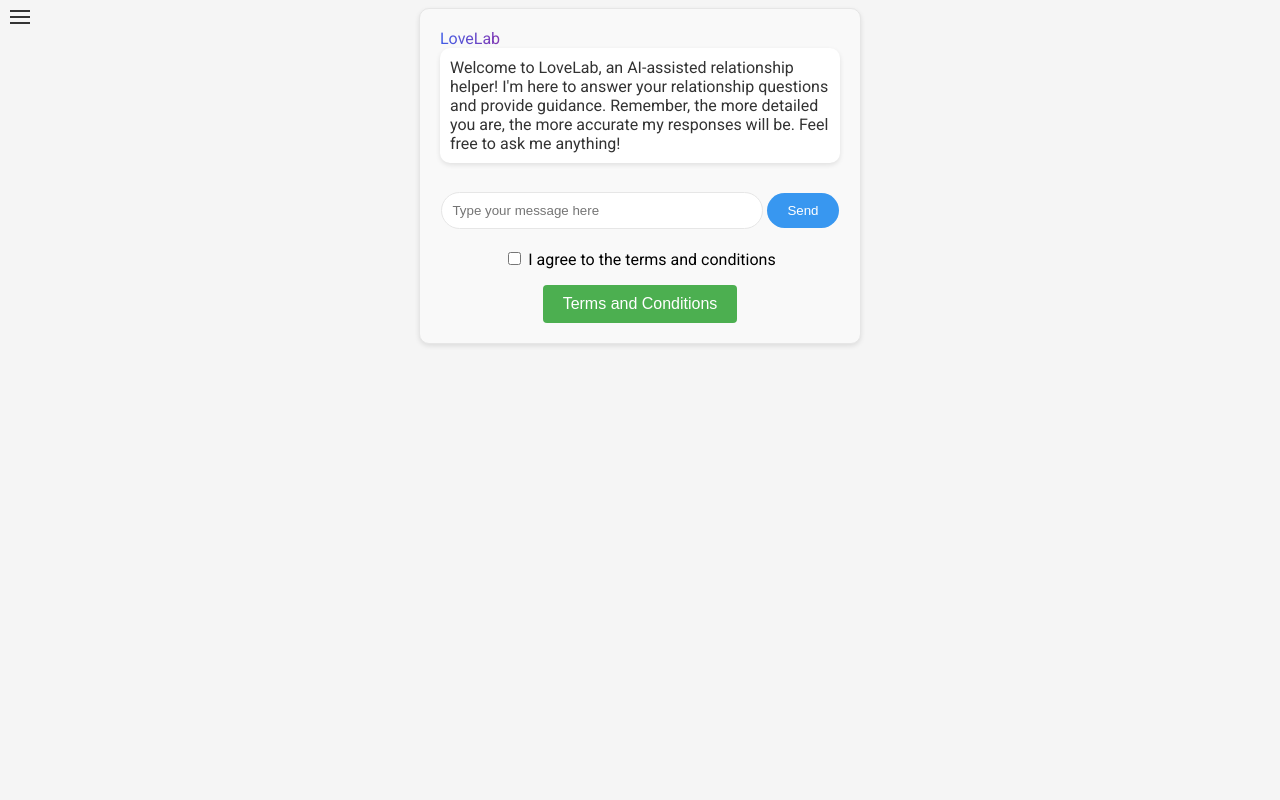
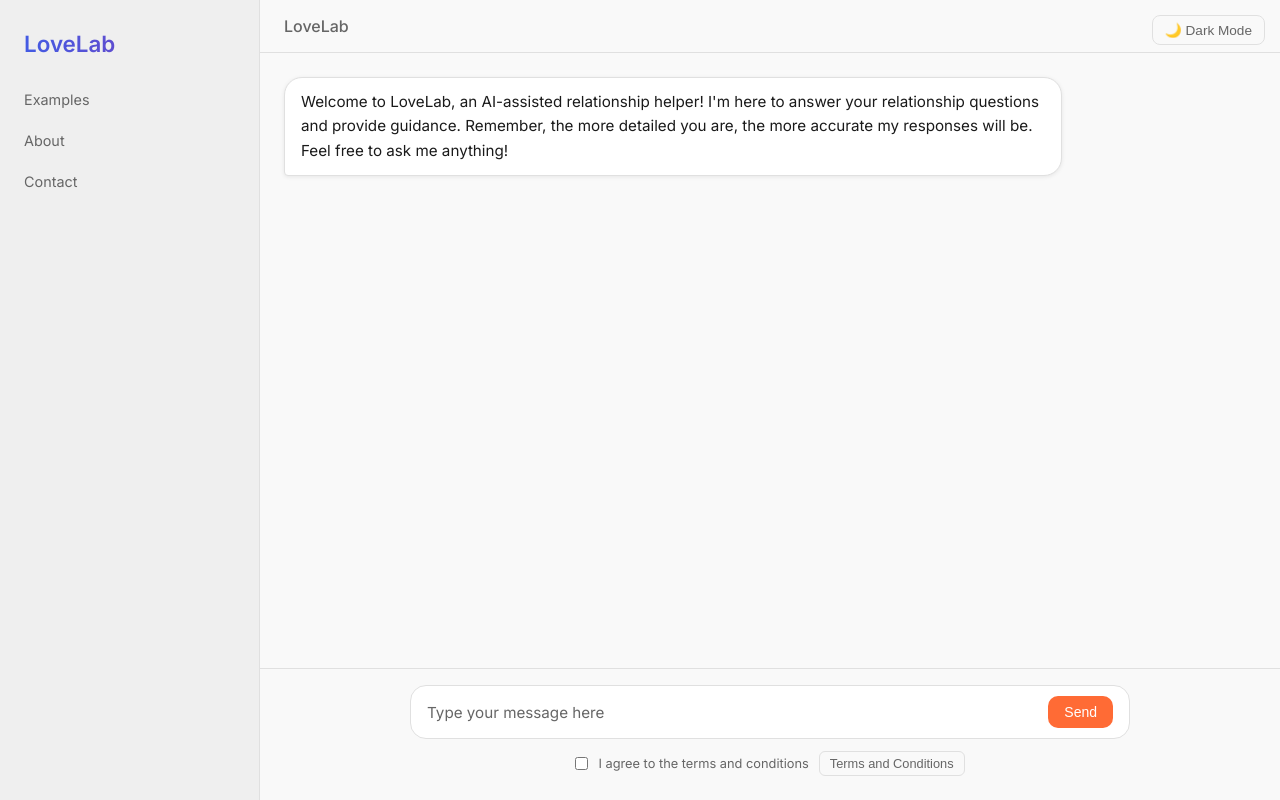
Before and after one commit to jdabr/LoveLab01, a Flask app: page / in a window 1280 px wide. Run offline with Flask 3, Linux system fonts and the light colour scheme.

Commit message:
Reformatting Website structure, adding Dark mode and chat bubbles

```diff
--- a/app.py
+++ b/app.py
@@ -93,7 +93,7 @@ app = Flask(__name__, static_url_path='/static', static_folder='static')
 #running in proudction environment, changes made affect actual website
 #prod = real life, #dev = testing ground
 
-ENV = 'dev'
+ENV = 'prod'
 
 if ENV == 'dev':
     app.config['SQLALCHEMY_DATABASE_URI'] = 'postgresql://postgres:lovelab1@localhost/LoveLab'
--- a/static/script.js
+++ b/static/script.js
@@ -1,8 +1,48 @@
-// Wait for the HTML document to finish loading
 document.addEventListener('DOMContentLoaded', function () {
     var chatApp = new ChatApp();
     chatApp.init();
+
+    new ThemeManager('theme-toggle');
 });
+
+class ThemeManager {
+    constructor(toggleBtnId) {
+        this.toggleBtn = document.getElementById(toggleBtnId);
+        this.darkMediaQuery = window.matchMedia('(prefers-color-scheme: dark)');
+        this.init();
+    }
+
+    getPreferredTheme() {
+        return localStorage.getItem('theme') ||
+            (this.darkMediaQuery.matches ? 'dark' : 'light');
+    }
+
+    applyTheme(theme) {
+        document.documentElement.setAttribute('data-theme', theme);
+        this.toggleBtn.textContent = theme === 'dark' ? '☀️ Light Mode' : '🌙 Dark Mode';
+    }
+
+    toggle() {
+        const current = document.documentElement.getAttribute('data-theme');
+        const next = current === 'dark' ? 'light' : 'dark';
+        localStorage.setItem('theme', next);
+        this.applyTheme(next);
+    }
+
+    watchSystemTheme() {
+        this.darkMediaQuery.addEventListener('change', (e) => {
+            if (!localStorage.getItem('theme')) {
+                this.applyTheme(e.matches ? 'dark' : 'light');
+            }
+        });
+    }
+
+    init() {
+        this.applyTheme(this.getPreferredTheme());
+        this.toggleBtn.addEventListener('click', () => this.toggle());
+        this.watchSystemTheme();
+    }
+}
 
 class ChatApp {
     constructor() {
@@ -14,7 +54,7 @@ class ChatApp {
         this.termsText = document.getElementById('terms-text');
         this.mobileMenu = document.getElementById('mobile-menu');
         this.hamburgerMenu = document.getElementById('hamburger-menu');
-        this.messageLog = []; // Array to store the message log
+        this.messageLog = [];
     }
 
     init() {
@@ -25,7 +65,7 @@ class ChatApp {
     }
 
     handleSubmit(e) {
-        e.preventDefault(); // Prevent the form from being submitted and the page from refreshing
+        e.preventDefault();
 
         if (!this.termsCheckbox.checked) {
             alert('Please agree to the terms and conditions to continue using the app.');
@@ -139,8 +179,21 @@ class Message {
 
 class ThinkingMessage extends Message {
     constructor() {
-        super('assistant', 'Thinking...');
+        super('assistant', '');
         this.id = 'thinking-message';
+    }
+
+    display(container) {
+        const message = document.createElement('div');
+        message.className = 'message assistant-message thinking-message';
+        message.id = 'thinking-message';
+        message.innerHTML = `
+            <span class="dot"></span>
+            <span class="dot"></span>
+            <span class="dot"></span>
+        `;
+        container.appendChild(message);
+        container.scrollTop = container.scrollHeight;
     }
 }
 
--- a/static/style.css
+++ b/static/style.css
@@ -1,118 +1,254 @@
-body {
-    font-family: 'Roboto', Arial, sans-serif;
-    background-color: #f5f5f5;
+@import url('https://fonts.googleapis.com/css2?family=Inter:wght@400;500;600&display=swap');
+
+/* ── CSS Variables ── */
+:root {
+    --bg-primary: #212121;
+    --bg-secondary: #2f2f2f;
+    --bg-input: #2f2f2f;
+    --bg-sidebar: #171717;
+    --text-primary: #ececec;
+    --text-secondary: #a0a0a0;
+    --accent: #ff6b35;
+    --accent-hover: #e55a24;
+    --user-bubble: #2f6feb;
+    --user-bubble-hover: #1a5fd4;
+    --border-color: #3a3a3a;
+    --shadow: rgba(0, 0, 0, 0.3);
 }
 
-/* Styles for the chat container */
-.chat-container {
-    width: 400px;
-    margin: 0 auto;
-    padding: 20px;
-    background-color: #f9f9f9;
-    border: 1px solid #e6e6e6;
-    border-radius: 10px;
-    box-shadow: 0 2px 5px rgba(0, 0, 0, 0.1);
+[data-theme="light"] {
+    --bg-primary: #f9f9f9;
+    --bg-secondary: #ffffff;
+    --bg-input: #ffffff;
+    --bg-sidebar: #efefef;
+    --text-primary: #1a1a1a;
+    --text-secondary: #666666;
+    --accent: #ff6b35;
+    --accent-hover: #e55a24;
+    --user-bubble: #2f6feb;
+    --border-color: #e0e0e0;
+    --shadow: rgba(0, 0, 0, 0.08);
 }
 
-/* Styles for chat messages */
-.message {
-    margin-bottom: 10px;
+/* ── Reset & Base ── */
+*, *::before, *::after {
+    box-sizing: border-box;
+    margin: 0;
+    padding: 0;
 }
 
-/* Styles for user messages */
-.user-message {
-    text-align: right;
-    color: #fff;
-    background-color: #3897f0;
-    padding: 10px;
-    border-radius: 10px;
+body {
+    font-family: 'Inter', 'Roboto', sans-serif;
+    background-color: var(--bg-primary);
+    color: var(--text-primary);
+    height: 100vh;
+    display: flex;
+    overflow: hidden;
+    transition: background-color 0.3s ease, color 0.3s ease;
 }
 
-/* Styles for assistant messages */
-.assistant-message {
-    text-align: left;
-    color: #333;
-    background-color: #fff;
-    padding: 10px;
-    border-radius: 10px;
-    box-shadow: 0 2px 5px rgba(0, 0, 0, 0.1);
+/* ── Sidebar ── */
+.sidebar {
+    width: 260px;
+    background-color: var(--bg-sidebar);
+    display: flex;
+    flex-direction: column;
+    padding: 20px 12px;
+    border-right: 1px solid var(--border-color);
+    flex-shrink: 0;
 }
 
-/* Styles for the input container, this is where send button is contained even though it's named submit (goes up to line 70) */
-.input-container {
-    margin-top: 20px;
-    text-align: center;
-}
-
-    /* Styles for the text input field */
-    .input-container input[type="text"] {
-        width: 300px;
-        padding: 10px;
-        border: 1px solid #e6e6e6;
-        border-radius: 20px;
-    }
-
-    /* Styles for the submit button */
-    .input-container input[type="submit"] {
-        margin-top: 10px;
-        padding: 10px 20px;
-        background-color: #3897f0;
-        color: #fff;
-        border: none;
-        border-radius: 20px;
-        cursor: pointer;
-        transition: background-color 0.3s ease;
-    }
-
-.input-container input[type="submit"]:hover {
-            transition: transform 0.3s ease, background-color 0.3s ease;
-        }
-
-        /* Hover state for the submit button */
-        .input-container input[type="submit"]:hover {
-            background-color: #3477b8;
-        }
-
-/* Title gradient styles */
-.title-gradient {
+.sidebar-logo {
+    font-size: 1.4rem;
+    font-weight: 600;
+    padding: 10px 12px 24px;
     background: linear-gradient(to right, #405de6, #833ab4);
     -webkit-background-clip: text;
     -webkit-text-fill-color: transparent;
 }
 
-.terms-container {
-    margin-top: 20px;
-    text-align: center;
+.sidebar nav ul {
+    list-style: none;
+    display: flex;
+    flex-direction: column;
+    gap: 4px;
 }
 
-#terms {
-    margin-bottom: 10px;
+.sidebar nav ul li a {
+    display: block;
+    padding: 10px 12px;
+    border-radius: 8px;
+    color: var(--text-secondary);
+    text-decoration: none;
+    font-size: 0.9rem;
+    transition: background-color 0.2s ease, color 0.2s ease;
+}
+
+.sidebar nav ul li a:hover {
+    background-color: var(--bg-secondary);
+    color: var(--text-primary);
+}
+
+/* ── Main Chat Area ── */
+.main-container {
+    flex: 1;
+    display: flex;
+    flex-direction: column;
+    height: 100vh;
+    overflow: hidden;
+    position: relative;
+}
+
+/* ── Header ── */
+.chat-header {
+    padding: 16px 24px;
+    border-bottom: 1px solid var(--border-color);
+    background-color: var(--bg-primary);
+    font-size: 1rem;
+    font-weight: 500;
+    color: var(--text-secondary);
+    flex-shrink: 0;
+}
+
+/* ── Message Container ── */
+#message-container {
+    flex: 1;
+    overflow-y: auto;
+    padding: 24px;
+    display: flex;
+    flex-direction: column;
+    gap: 16px;
+    scrollbar-width: thin;
+    scrollbar-color: var(--border-color) transparent;
+}
+
+#message-container::-webkit-scrollbar {
+    width: 6px;
+}
+
+#message-container::-webkit-scrollbar-thumb {
+    background-color: var(--border-color);
+    border-radius: 3px;
+}
+
+/* ── Messages ── */
+.message {
+    display: flex;
+    max-width: 720px;
+    width: 100%;
+    line-height: 1.6;
+    font-size: 0.95rem;
+}
+
+.user-message {
+    align-self: flex-end;
+    background-color: var(--user-bubble);
+    color: #ffffff;
+    padding: 12px 16px;
+    border-radius: 18px 18px 4px 18px;
+    max-width: 60%;
+}
+
+.assistant-message {
+    align-self: flex-start;
+    background-color: var(--bg-secondary);
+    color: var(--text-primary);
+    padding: 12px 16px;
+    border-radius: 18px 18px 18px 4px;
+    max-width: 80%;
+    border: 1px solid var(--border-color);
+    box-shadow: 0 1px 4px var(--shadow);
+}
+
+/* ── Input Area ── */
+.input-container {
+    padding: 16px 24px 24px;
+    background-color: var(--bg-primary);
+    border-top: 1px solid var(--border-color);
+    flex-shrink: 0;
+}
+
+.input-wrapper {
+    display: flex;
+    align-items: center;
+    background-color: var(--bg-input);
+    border: 1px solid var(--border-color);
+    border-radius: 16px;
+    padding: 10px 16px;
+    gap: 10px;
+    transition: border-color 0.2s ease, box-shadow 0.2s ease;
+    max-width: 720px;
+    margin: 0 auto;
+}
+
+.input-wrapper:focus-within {
+    border-color: var(--accent);
+    box-shadow: 0 0 0 3px rgba(255, 107, 53, 0.15);
+}
+
+.input-wrapper input[type="text"] {
+    flex: 1;
+    background: transparent;
+    border: none;
+    outline: none;
+    color: var(--text-primary);
+    font-family: 'Inter', sans-serif;
+    font-size: 0.95rem;
+}
+
+.input-wrapper input[type="text"]::placeholder {
+    color: var(--text-secondary);
+}
+
+.input-wrapper input[type="submit"] {
+    background-color: var(--accent);
+    color: #fff;
+    border: none;
+    border-radius: 10px;
+    padding: 8px 16px;
+    cursor: pointer;
+    font-size: 0.875rem;
+    font-weight: 500;
+    transition: background-color 0.2s ease, transform 0.1s ease;
+    white-space: nowrap;
+}
+
+.input-wrapper input[type="submit"]:hover {
+    background-color: var(--accent-hover);
+    transform: scale(1.03);
+}
+
+/* ── Terms ── */
+.terms-container {
+    display: flex;
+    align-items: center;
+    justify-content: center;
+    gap: 10px;
+    margin-top: 12px;
+    font-size: 0.8rem;
+    color: var(--text-secondary);
+    max-width: 720px;
+    margin-left: auto;
+    margin-right: auto;
 }
 
 #terms-button {
-    margin-top: 10px;
-    display: inline-block;
-    padding: 10px 20px;
-    background-color: #4CAF50;
-    color: white;
-    border: none;
-    border-radius: 4px;
+    background: transparent;
+    border: 1px solid var(--border-color);
+    border-radius: 6px;
+    color: var(--text-secondary);
+    padding: 4px 10px;
     cursor: pointer;
-    font-size: 16px;
-    text-align: center;
-    transition: background-color 0.3s ease;
+    font-size: 0.8rem;
+    transition: border-color 0.2s ease, color 0.2s ease;
 }
 
-#terms-button {
-    transition: transform 0.3s ease, background-color 0.3s ease;
+#terms-button:hover {
+    border-color: var(--accent);
+    color: var(--accent);
 }
 
-    /* Hover state */
-    #terms-button:hover {
-        background-color: #45a049;
-        transform: scale(1.1);
-    }
-
+/* ── Modal ── */
 .modal {
     position: fixed;
     z-index: 9999;
@@ -120,70 +256,97 @@ body {
     left: 0;
     width: 100%;
     height: 100%;
-    background-color: rgba(0, 0, 0, 0.5);
+    background-color: rgba(0, 0, 0, 0.6);
     display: flex;
     align-items: center;
     justify-content: center;
+    backdrop-filter: blur(4px);
 }
 
 .modal-content {
-    background-color: #fff;
+    background-color: var(--bg-secondary);
     width: 600px;
     max-height: 80vh;
     overflow-y: auto;
-    padding: 20px;
-    border-radius: 8px;
-    box-shadow: 0 2px 8px rgba(0, 0, 0, 0.15);
+    padding: 28px;
+    border-radius: 16px;
+    border: 1px solid var(--border-color);
+    box-shadow: 0 8px 32px var(--shadow);
+    color: var(--text-primary);
 }
 
 .close-button {
     float: right;
     cursor: pointer;
-    font-size: 20px;
-    color: #999;
+    font-size: 22px;
+    color: var(--text-secondary);
+    transition: color 0.2s ease;
 }
 
 .close-button:hover {
-        color: red;
+    color: var(--accent);
 }
 
 p {
     margin-bottom: 10px;
-    line-height: 1.5;
+    line-height: 1.6;
+    color: var(--text-primary);
 }
 
-/* Add hamburger menu styles */
+/* ── Theme Toggle ── */
+#theme-toggle {
+    position: fixed;
+    top: 15px;
+    right: 15px;
+    z-index: 1000;
+    background: transparent;
+    border: 1px solid var(--border-color);
+    border-radius: 8px;
+    color: var(--text-secondary);
+    padding: 6px 12px;
+    cursor: pointer;
+    font-size: 0.85rem;
+    transition: border-color 0.2s ease, color 0.2s ease;
+}
+
+#theme-toggle:hover {
+    border-color: var(--accent);
+    color: var(--accent);
+}
+
+/* ── Hamburger (mobile) ── */
 .hamburger {
+    display: none;
     position: absolute;
-    top: 10px;
-    left: 10px;
+    top: 16px;
+    left: 16px;
     cursor: pointer;
     z-index: 9999;
+    flex-direction: column;
+    gap: 5px;
 }
 
 .hamburger-line {
-    width: 20px;
+    width: 22px;
     height: 2px;
-    background-color: #333;
-    margin-bottom: 4px;
+    background-color: var(--text-secondary);
+    border-radius: 2px;
+    transition: background-color 0.2s ease;
 }
 
-    .hamburger-line:last-child {
-        margin-bottom: 0;
-    }
-
-/* Add mobile menu styles */
+/* ── Mobile Menu ── */
 .mobile-menu {
     position: fixed;
     top: 0;
     left: 0;
     width: 100%;
     height: 100%;
-    background-color: rgba(0, 0, 0, 0.5);
+    background-color: rgba(0, 0, 0, 0.6);
     display: none;
     align-items: center;
     justify-content: center;
     z-index: 9998;
+    backdrop-filter: blur(4px);
 }
 
 .mobile-menu.active {
--- a/templates/index.html
+++ b/templates/index.html
@@ -1,21 +1,42 @@
 <!DOCTYPE html>
 <html>
 <head>
-    <link href="https://fonts.googleapis.com/css?family=Roboto&display=swap" rel="stylesheet">
+    <link href="https://fonts.googleapis.com/css2?family=Inter:wght@400;500;600&display=swap" rel="stylesheet">
     <link rel="stylesheet" href="{{ url_for('static', filename='style.css') }}">
     <title>LoveLab</title>
     <meta name="viewport" content="width=device-width, initial-scale=1.0">
+    <!-- Anti-flash script: applies theme before page renders -->
+    <script>
+        (function() {
+            const saved = localStorage.getItem('theme');
+            const prefersDark = window.matchMedia('(prefers-color-scheme: dark)').matches;
+            const theme = saved || (prefersDark ? 'dark' : 'light');
+            document.documentElement.setAttribute('data-theme', theme);
+        })();
+    </script>
 </head>
+<body>
 
-<body>
-    <div class="chat-container">
-        <div class="main-container">
+    <!-- Sidebar -->
+    <aside class="sidebar">
+        <div class="sidebar-logo">LoveLab</div>
+        <nav>
+            <ul>
+                <li><a href="#">Examples</a></li>
+                <li><a href="#">About</a></li>
+                <li><a href="#">Contact</a></li>
+            </ul>
+        </nav>
+    </aside>
+
+    <!-- Hamburger (mobile only) -->
     <div class="hamburger" id="hamburger-menu">
         <div class="hamburger-line"></div>
         <div class="hamburger-line"></div>
         <div class="hamburger-line"></div>
-            </div
-            <h1><span class="title-gradient">LoveLab</span></h1>
+    </div>
+
+    <!-- Mobile Menu -->
     <div class="mobile-menu" id="mobile-menu">
         <div class="mobile-menu-content">
             <ul>
@@ -25,6 +46,14 @@
             </ul>
         </div>
     </div>
+
+    <!-- Main Chat Area -->
+    <div class="main-container">
+
+        <div class="chat-header">
+            LoveLab
+        </div>
+
         <div id="message-container">
             {% for message in messages %}
             <div class="message {% if message.role == 'user' %}user-message{% else %}assistant-message{% endif %}">
@@ -32,23 +61,27 @@
             </div>
             {% endfor %}
         </div>
-            <div class="input-container"><!-- this is where to work for button  -->
+
+        <div class="input-container">
             <form id="chat-form">
                 <div class="input-wrapper">
                     <input type="text" id="input-message" name="message" autocomplete="off" placeholder="Type your message here">
                     <input type="submit" value="Send">
-                    </div> <!-- end for send button -->
+                </div>
             </form>
             <div class="terms-container">
                 <input type="checkbox" id="terms" name="terms">
                 <label for="terms">I agree to the terms and conditions</label>
                 <button id="terms-button">Terms and Conditions</button>
-                    <div id="terms-text" style="display: none;">
+                <div id="terms-text" style="display: none;"></div>
             </div>
         </div>
+
     </div>
-        </div>
-    </div>
+
+    <!-- Theme Toggle -->
+    <button id="theme-toggle">🌙 Dark Mode</button>
+
     <script src="{{ url_for('static', filename='script.js') }}"></script>
 </body>
 </html>
```
Also changed, not shown: other parts of static/style.css (+69 -8 lines). Lines whose indentation alone changed are shown as unchanged.
